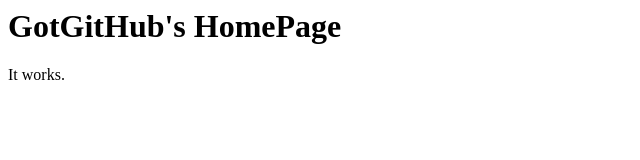
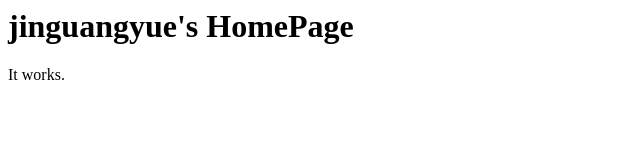
Before and after one commit to jinguangyue/recommand, a plain HTML site: page index.html in a window 1280 px wide. Shown: the whole page, without its empty margins (0-640 px from the left). Drawn offline with Linux system fonts and the light colour scheme.

Commit message:
Update index.html

```diff
--- a/index.html
+++ b/index.html
@@ -1 +1 @@
-<h1>GotGitHub's HomePage</h1>It works.
+<h1>jinguangyue's HomePage</h1>It works.
```
